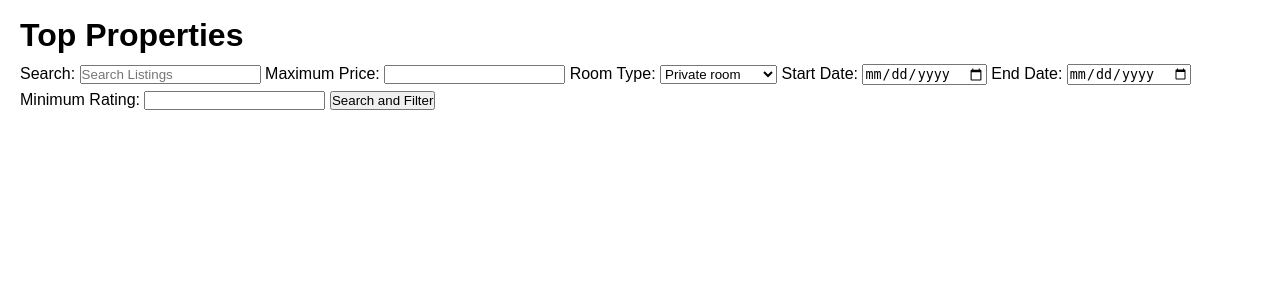
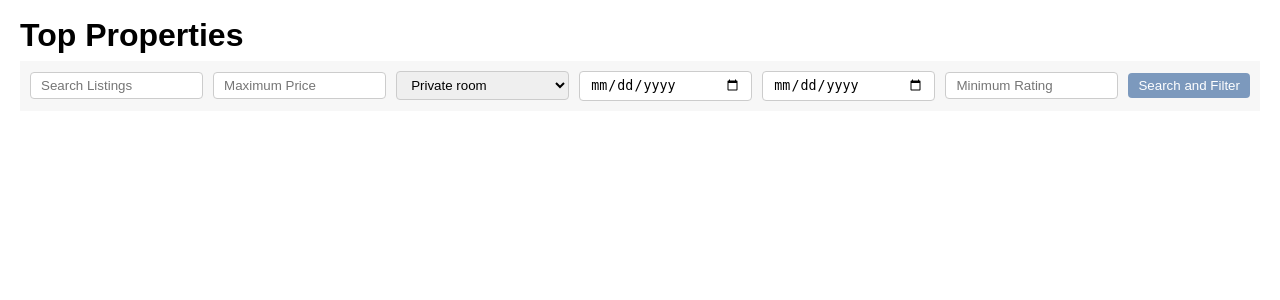
Before and after one commit to cs411-alawini/sp24-cs411-team066-DBKnitters, a Python web app: template ease_lease/app/templates/listings.html in a window 1280 px wide. Shown: the part 60-360 px from the top of the page. Run offline with Jinja, Linux system fonts and the light colour scheme; the template is opened without the code that fills it, so the values that code supplies are empty.

Commit message:
Modified index.css, landlord_profile.css and listings.css

```diff
--- a/ease_lease/app/static/css/listings.css
+++ b/ease_lease/app/static/css/listings.css
@@ -79,3 +79,35 @@ p {
     color: #333;
     line-height: 1.6;
 }
+
+/* listings.css - Styles for the search and filter form */
+.search-filter-form {
+    display: flex;
+    justify-content: start;
+    align-items: center;
+    gap: 10px;
+    flex-wrap: wrap; /* This allows the form to wrap on smaller screens */
+    padding: 10px;
+    background-color: #f7f7f7;
+}
+
+.search-field {
+    flex: 1;
+    min-width: 120px; /* Adjust minimum width as needed */
+    padding: 5px 10px;
+    border: 1px solid #ccc;
+    border-radius: 4px;
+}
+
+.search-btn {
+    padding: 5px 10px;
+    background-color: #2f5f9a9b;
+    color: white;
+    border: none;
+    cursor: pointer;
+    border-radius: 4px;
+}
+
+.search-btn:hover {
+    background-color: #215f9d9a;
+}
--- a/ease_lease/app/templates/listings.html
+++ b/ease_lease/app/templates/listings.html
@@ -14,31 +14,21 @@
     </nav>
     <div class="main-content">
     <h1>Top Properties</h1>
-    <form id="search-filter-form">
-        <label for="search_input">Search:</label>
-        <input type="text" id="search_input" name="search_input" placeholder="Search Listings">
-        <label for="max_price">Maximum Price:</label>
-        <input type="number" id="max_price" name="max_price">
-
-        <label for="room_type">Room Type:</label>
-        <select id="room_type" name="room_type">
+    <form id="search-filter-form" class="search-filter-form">
+        <input type="text" id="search_input" name="search_input" placeholder="Search Listings" class="search-field">
+        <input type="number" id="max_price" name="max_price" placeholder="Maximum Price" class="search-field">
+        <select id="room_type" name="room_type" class="search-field">
           <option value="Private room">Private room</option>
           <option value="Entire home/apt">Entire home/apt</option>
           <option value="Shared room">Shared room</option>
           <option value="Hotel room">Hotel room</option>
         </select>
+        <input type="date" id="start_date" name="start_date" class="search-field">
+        <input type="date" id="end_date" name="end_date" class="search-field">
+        <input type="number" id="min_rating" name="min_rating" placeholder="Minimum Rating" class="search-field">
+        <button type="submit" class="search-btn">Search and Filter</button>
+    </form>
 
-        <label for="start_date">Start Date:</label>
-        <input type="date" id="start_date" name="start_date">
-
-        <label for="end_date">End Date:</label>
-        <input type="date" id="end_date" name="end_date">
-
-        <label for="min_rating">Minimum Rating:</label>
-        <input type="number" id="min_rating" name="min_rating">
-
-        <button type="submit">Search and Filter</button>
-    </form>
     <br>
 
     <ul id = "listings-container">
```
Also changed, not shown: ease_lease/app/static/css/index.css (+80 -0 lines), ease_lease/app/static/css/landlord_profile.css (+61 -3 lines).
